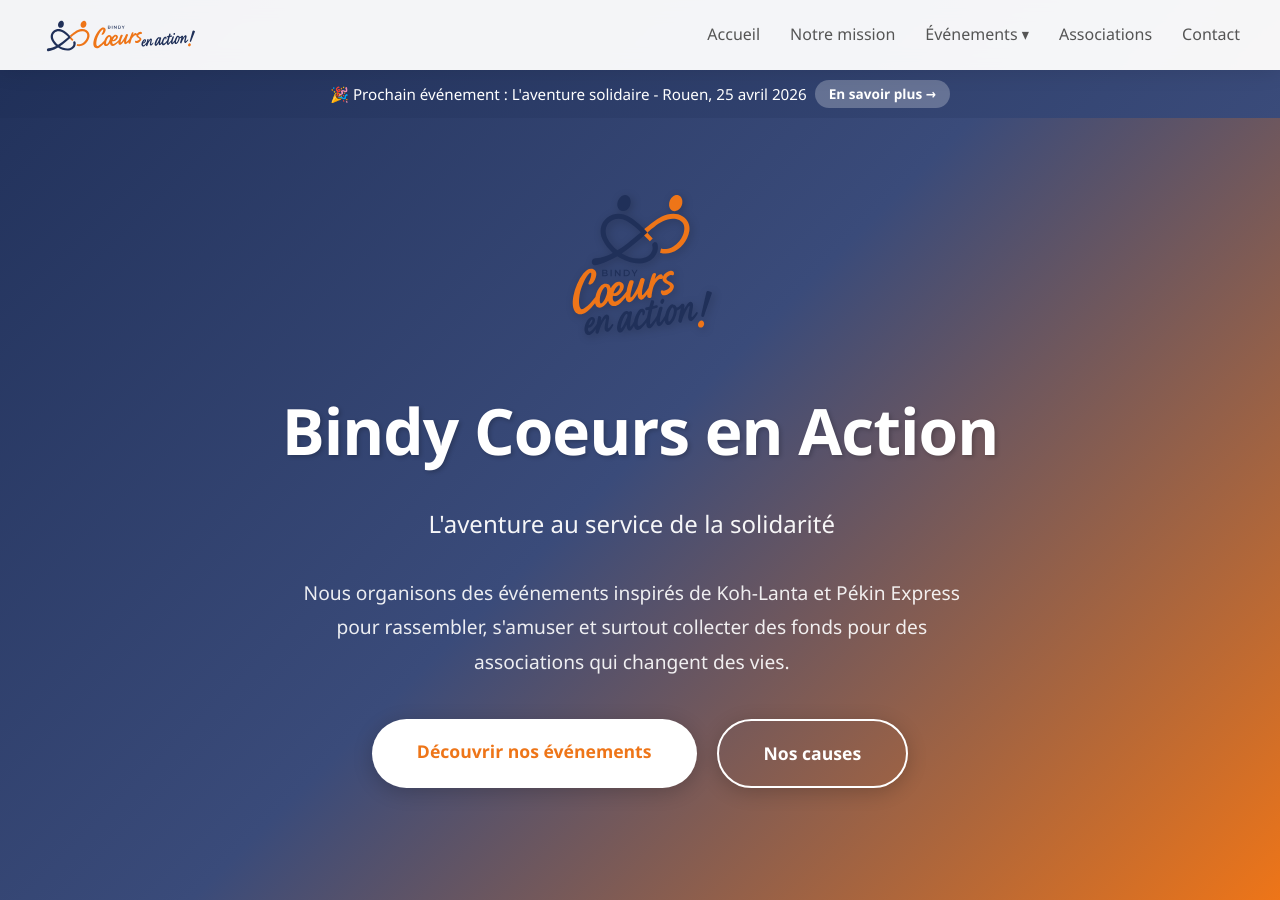
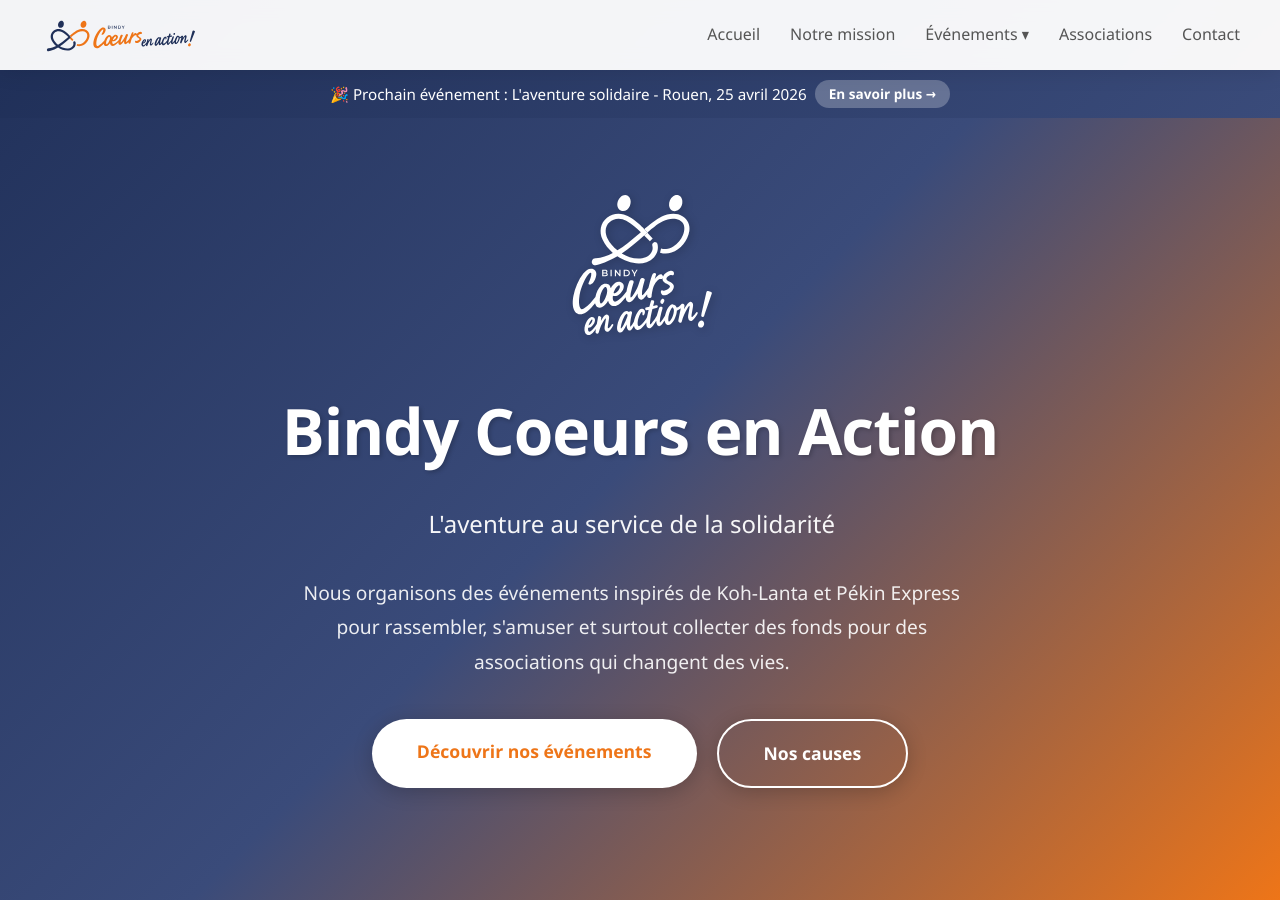
Before and after one commit to Lotto/bindycoeursenaction.fr, a Jekyll site: the page built from index.html, in a window 1280 px wide and 900 px high. Built offline with Jekyll 4.4.1, drawn with Linux system fonts in a browser that asks for light colours.

Commit message:
Logos blancs + utilisation dans les heros
Crée les versions blanches des logos (vertical + horizontal) à partir
des versions noires et les utilise dans les heros pour un meilleur
contraste sur les dégradés bleu marine → orange.

Generated with [Claude Code](https://claude.ai/code)
via [Happy](https://happy.engineering)

Co-Authored-By: Claude <noreply@anthropic.com>
Co-Authored-By: Happy <yesreply@happy.engineering>

```diff
--- a/aventure-solidaire-rouen-2026.html
+++ b/aventure-solidaire-rouen-2026.html
@@ -692,7 +692,7 @@ permalink: /aventure-solidaire-rouen-2026
 <!-- Event Hero -->
 <section class="event-hero">
   <div class="event-hero-content">
-    <img src="{{ site.baseurl }}/assets/images/Logo_Coeur_en_Action_CMJN.svg" alt="Bindy Coeurs en Action" class="event-hero-logo">
+    <img src="{{ site.baseurl }}/assets/images/Logo_Coeur_en_Action_BLANC.svg" alt="Bindy Coeurs en Action" class="event-hero-logo">
     <div class="event-badge">Premier événement Bindy Coeurs en Action</div>
     <h1>L'aventure solidaire</h1>
     <p class="event-tagline">Rouen 2026 - Une course d'orientation façon Pékin Express pour la bonne cause</p>
--- a/index.html
+++ b/index.html
@@ -790,7 +790,7 @@ layout: default
 <!-- Hero Section -->
 <section class="hero">
   <div class="hero-content">
-    <img src="{{ site.baseurl }}/assets/images/Logo_Coeur_en_Action_CMJN.svg" alt="Bindy Coeurs en Action" class="hero-logo">
+    <img src="{{ site.baseurl }}/assets/images/Logo_Coeur_en_Action_BLANC.svg" alt="Bindy Coeurs en Action" class="hero-logo">
     <h1>Bindy Coeurs en Action</h1>
     <p class="tagline">L'aventure au service de la solidarité</p>
     <p>
```
Also changed, not shown: assets/images/Logo_Coeur_en_Action_BLANC.svg (added), assets/images/Logo_horizontal_Coeur_en_Action_BLANC.svg (added).
